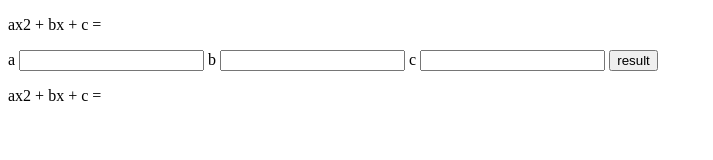
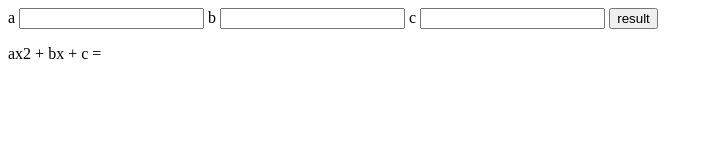
Before and after one commit to NazariiOrnat/quadratic_equation, a plain HTML site: page index.html in a window 1280 px wide. Shown: the whole page, without its empty margins (0-713 px from the left). Drawn offline with Linux system fonts and the light colour scheme.

Commit message:
add new file

```diff
--- a/index.html
+++ b/index.html
@@ -31,7 +31,6 @@
 </head>
 <body>
 <div>
-    <p>ax2 + bx + c = </p>
     <form name="square" action="javascript:square_equation()">
         a <input name="squarea" >
         b <input name="squareb" >
```
